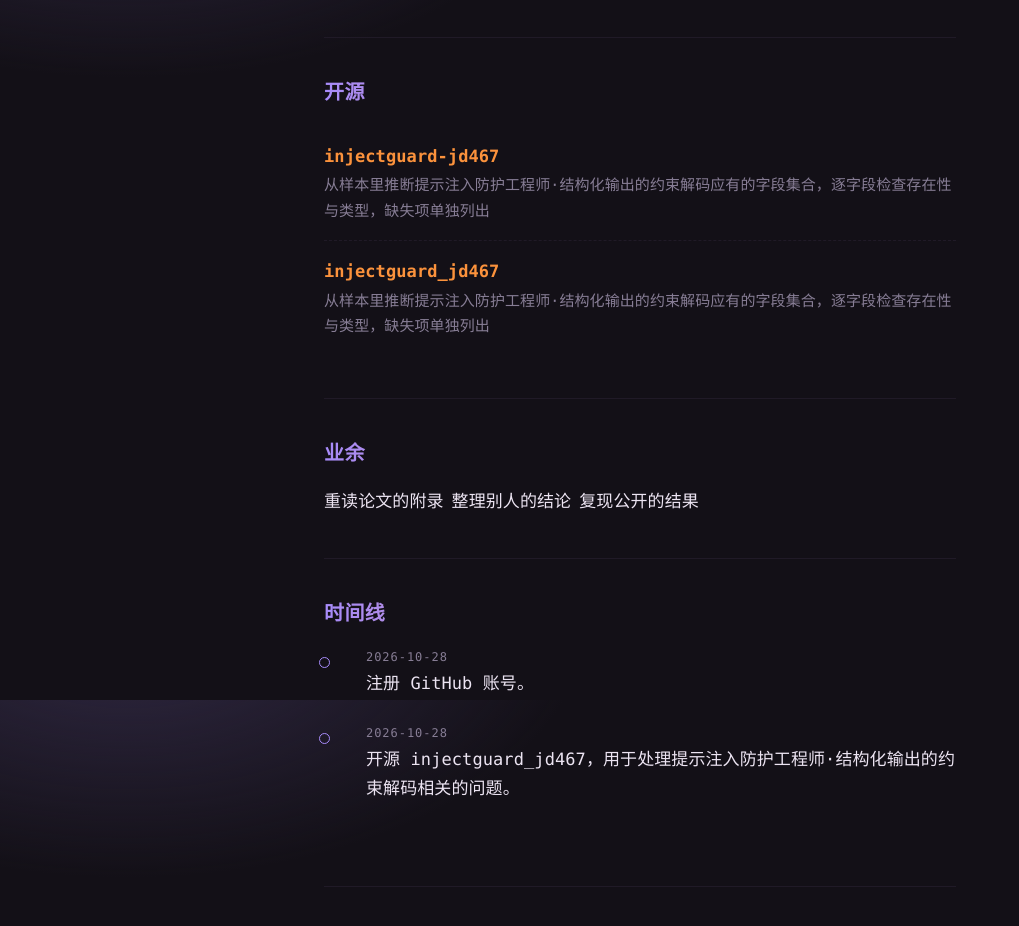
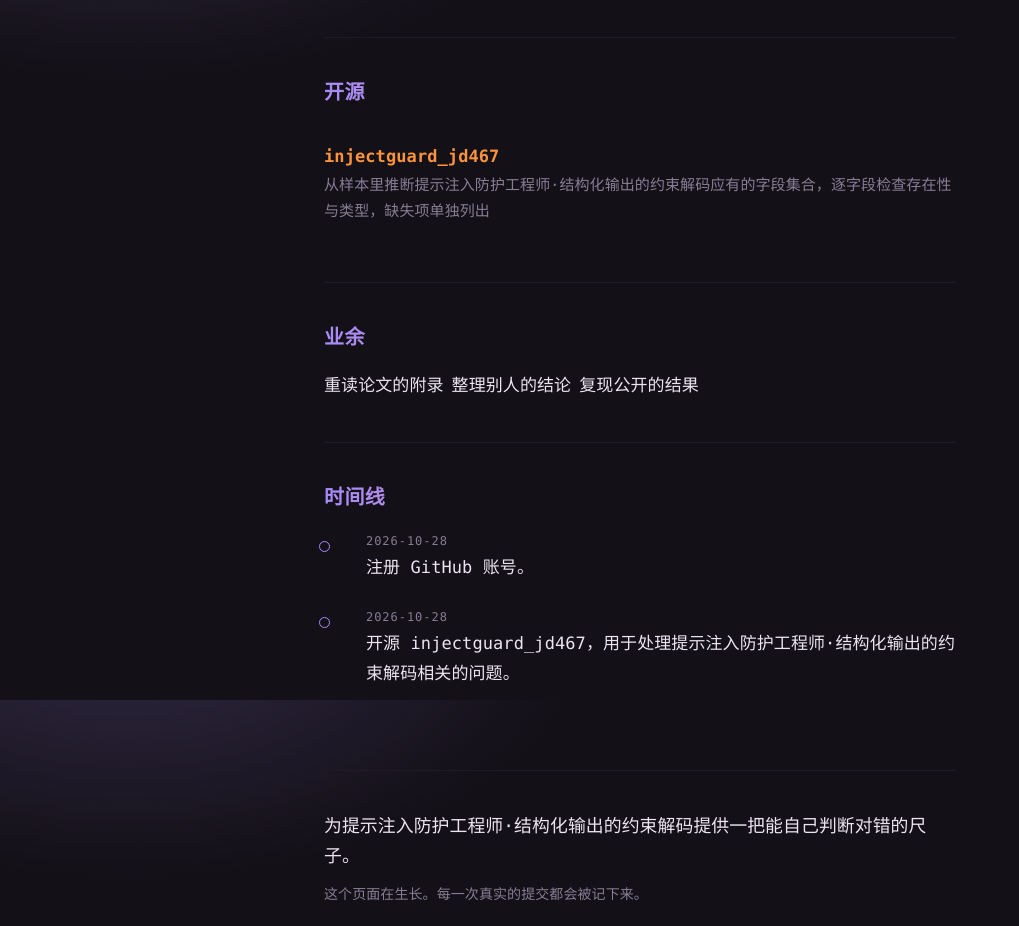
Before and after one commit to feelmanris/feelmanris.github.io, a plain HTML site: page index.html in a window 1280 px wide. Shown: the part 900-1826 px from the top of the page, without its empty margins (0-1019 px from the left). Drawn offline with Linux system fonts and the light colour scheme.

Commit message:
fix: 更新个人站点

```diff
--- a/index.html
+++ b/index.html
@@ -102,9 +102,6 @@ background-image:repeating-linear-gradient(0deg, transparent 0 39px, #201a27 39p
 <section id="work">
   <h2>开源</h2>
   <ul class="repos">
-    <li><div class="name"><a href="https://github.com/feelmanris/injectguard-jd467" rel="noopener">injectguard-jd467</a></div>
-      <div class="desc">从样本里推断提示注入防护工程师·结构化输出的约束解码应有的字段集合，逐字段检查存在性与类型，缺失项单独列出</div>
-    </li>
     <li><div class="name"><a href="https://github.com/feelmanris/injectguard_jd467" rel="noopener">injectguard_jd467</a></div>
       <div class="desc">从样本里推断提示注入防护工程师·结构化输出的约束解码应有的字段集合，逐字段检查存在性与类型，缺失项单独列出</div>
     </li>
```
